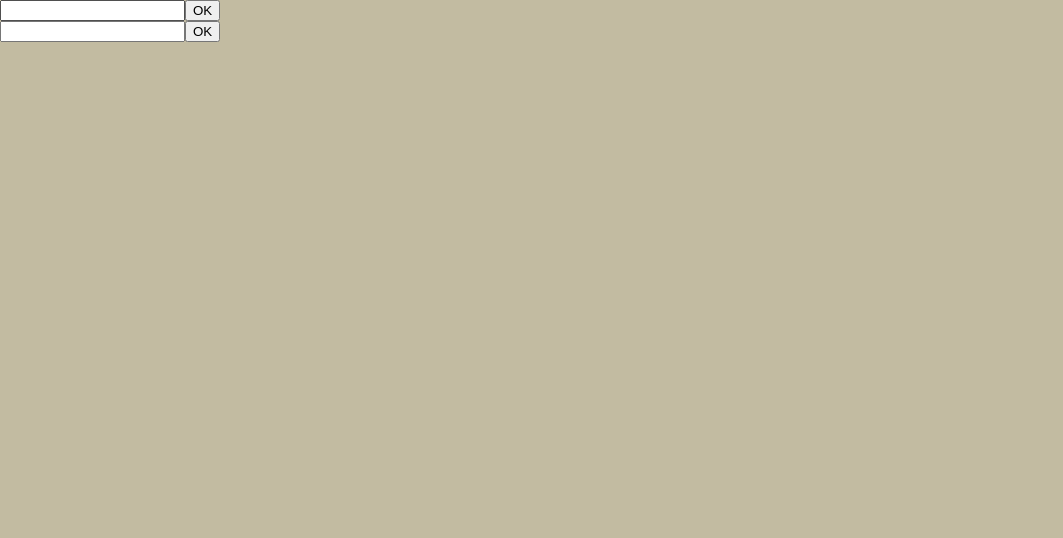
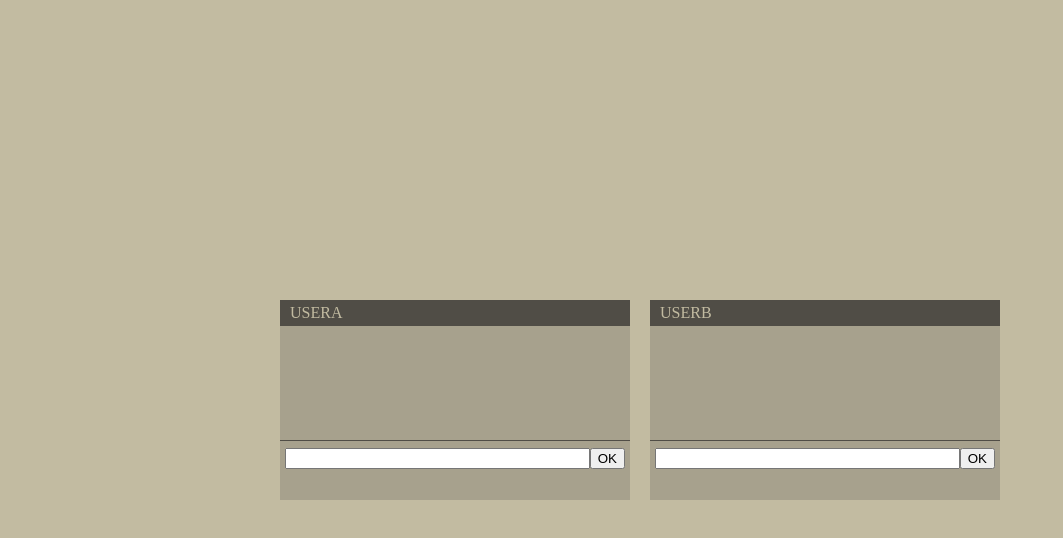
Before and after one commit to Benrajalu/iConverse, a React app: page / in a window 1280 px wide. Shown: the whole page, without its empty margins (0-1063 px from the left). Built offline with nearby package versions, Linux system fonts and the light colour scheme.

Commit message:
Tweaking object mutations to avoid stupidity + some early style prototypes to implement autoScrolling down the line

```diff
--- a/src/App.scss
+++ b/src/App.scss
@@ -4,3 +4,54 @@ body,
 html {
   background: #c2bba1;
 }
+
+#windowWrap {
+  position: relative;
+  display: flex;
+  flex-flow: row nowrap;
+  height: 100vh;
+  align-items: center;
+  justify-content: center;
+  .window {
+    margin: 0 10px;
+    width: 50%;
+    max-width: 350px;
+    background: #a7a18d;
+    height: 100vh;
+    max-height: 200px;
+    display: flex;
+    flex-flow: column;
+    &_title {
+      background: #504d46;
+      padding: 5px 10px;
+      color: #c2bba1;
+      text-transform: uppercase;
+    }
+    &_content {
+      flex-grow: 2;
+      display: flex;
+      flex-flow: column;
+    }
+    &_log {
+      flex-grow: 2;
+      position: relative;
+      overflow: auto;
+    }
+    &_input {
+      min-height: 60px;
+      border-top: 1px solid #504d46;
+      padding: 5px;
+      display: flex;
+      flex-flow: row wrap;
+      align-items: center;
+      input {
+        flex-grow: 2;
+      }
+      .activity {
+        width: 100%;
+        line-height: 20px;
+        height: 20px;
+      }
+    }
+  }
+}
--- a/src/templates/Containers/App.js
+++ b/src/templates/Containers/App.js
@@ -16,7 +16,7 @@ class App extends Component {
   }
 
   handleSubmit(value) {
-    const currentLog = this.state.chatLog;
+    const currentLog = Array.from(this.state.chatLog);
 
     // Build the archetypal new value object
     // Make it a let because it's likely to be swapped for a reash of the previous entry
@@ -50,7 +50,7 @@ class App extends Component {
   }
 
   handleType(data) {
-    let currentActivity = this.state.activity;
+    let currentActivity = Array.from(this.state.activity);
     currentActivity.indexOf(data);
     switch (data.action) {
       case 'add':
--- a/src/templates/Containers/ChatInput.js
+++ b/src/templates/Containers/ChatInput.js
@@ -65,9 +65,15 @@ class ChatInput extends Component {
   }
 
   render() {
+    // Checking activity prop for values that are not equal to the current user
+    // then using this to display or hide the activity message
+    const currentlyActive = this.props.activity.filter(
+      value => value !== this.props.user
+    );
+
     return (
       <form
-        className={this.state.error ? 'chatInput error' : 'chatInput'}
+        className={this.state.error ? 'window_input error' : 'window_input'}
         onSubmit={this.handleSubmit}>
         <input
           type="text"
@@ -76,6 +82,14 @@ class ChatInput extends Component {
           value={this.state.value}
         />
         <button type="submit">OK</button>
+        <div className="activity">
+          {currentlyActive.length > 0 ? (
+            <p>
+              {currentlyActive.map(name => name)}{' '}
+              {currentlyActive.length > 1 ? 'sont' : 'est'} en train d'écrire...
+            </p>
+          ) : null}
+        </div>
       </form>
     );
   }
@@ -84,7 +98,8 @@ class ChatInput extends Component {
 ChatInput.propTypes = {
   user: PropTypes.string.isRequired,
   handleSubmit: PropTypes.func.isRequired,
-  handleType: PropTypes.func.isRequired
+  handleType: PropTypes.func.isRequired,
+  activity: PropTypes.array.isRequired
 };
 
 export default ChatInput;
--- a/src/templates/Containers/ChatLog.js
+++ b/src/templates/Containers/ChatLog.js
@@ -5,12 +5,6 @@ import LogEntry from '../Presentation/LogEntry';
 
 class ChatLog extends Component {
   render() {
-    // Checking activity prop for values that are not equal to the current user
-    // then using this to display or hide the activity message
-    const currentlyActive = this.props.activity.filter(
-      value => value !== this.props.user
-    );
-
     // Looping on the log props to display the messages using a presentational component.
     // Will aslo use a ref to scroll that component into view
     const messages = this.props.log.map((item, index) => (
@@ -21,26 +15,13 @@ class ChatLog extends Component {
       />
     ));
 
-    return (
-      <div className="chatLog">
-        <div className="messagesZone">{messages}</div>
-        <div className="activityZone">
-          {currentlyActive.length > 0 ? (
-            <p>
-              {currentlyActive.map(name => name)}{' '}
-              {currentlyActive.length > 1 ? 'sont' : 'est'} en train d'écrire...
-            </p>
-          ) : null}
-        </div>
-      </div>
-    );
+    return <div className="window_log">{messages}</div>;
   }
 }
 
 ChatLog.propTypes = {
   user: PropTypes.string.isRequired,
-  log: PropTypes.array.isRequired,
-  activity: PropTypes.array.isRequired
+  log: PropTypes.array.isRequired
 };
 
 export default ChatLog;
--- a/src/templates/Presentation/ChatWindow.js
+++ b/src/templates/Presentation/ChatWindow.js
@@ -7,17 +7,17 @@ import ChatInput from '../Containers/ChatInput';
 class ChatWindow extends Component {
   render() {
     return (
-      <div className="chatWindow">
-        <ChatLog
-          log={this.props.log}
-          user={this.props.user}
-          activity={this.props.activity}
-        />
-        <ChatInput
-          user={this.props.user}
-          handleSubmit={this.props.handleSubmit}
-          handleType={this.props.handleType}
-        />
+      <div className="window">
+        <div className="window_title">{this.props.user}</div>
+        <div className="window_content">
+          <ChatLog log={this.props.log} user={this.props.user} />
+          <ChatInput
+            user={this.props.user}
+            handleSubmit={this.props.handleSubmit}
+            handleType={this.props.handleType}
+            activity={this.props.activity}
+          />
+        </div>
       </div>
     );
   }
```
Also changed, not shown: src/tests/ChatInput.test.js (+12 -2 lines), src/tests/ChatLog.test.js (+2 -2 lines), src/tests/ChatWindow.test.js (+2 -2 lines).
